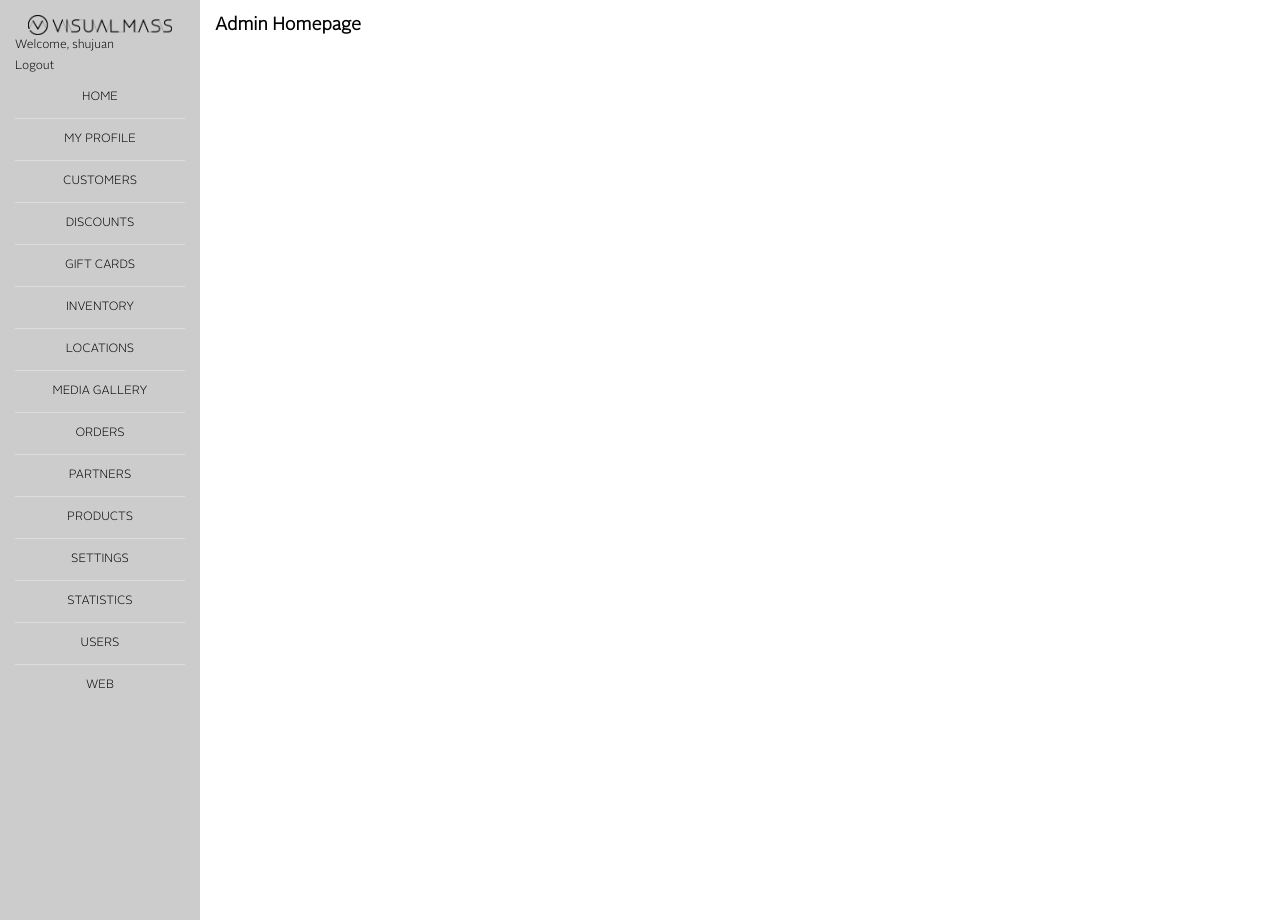
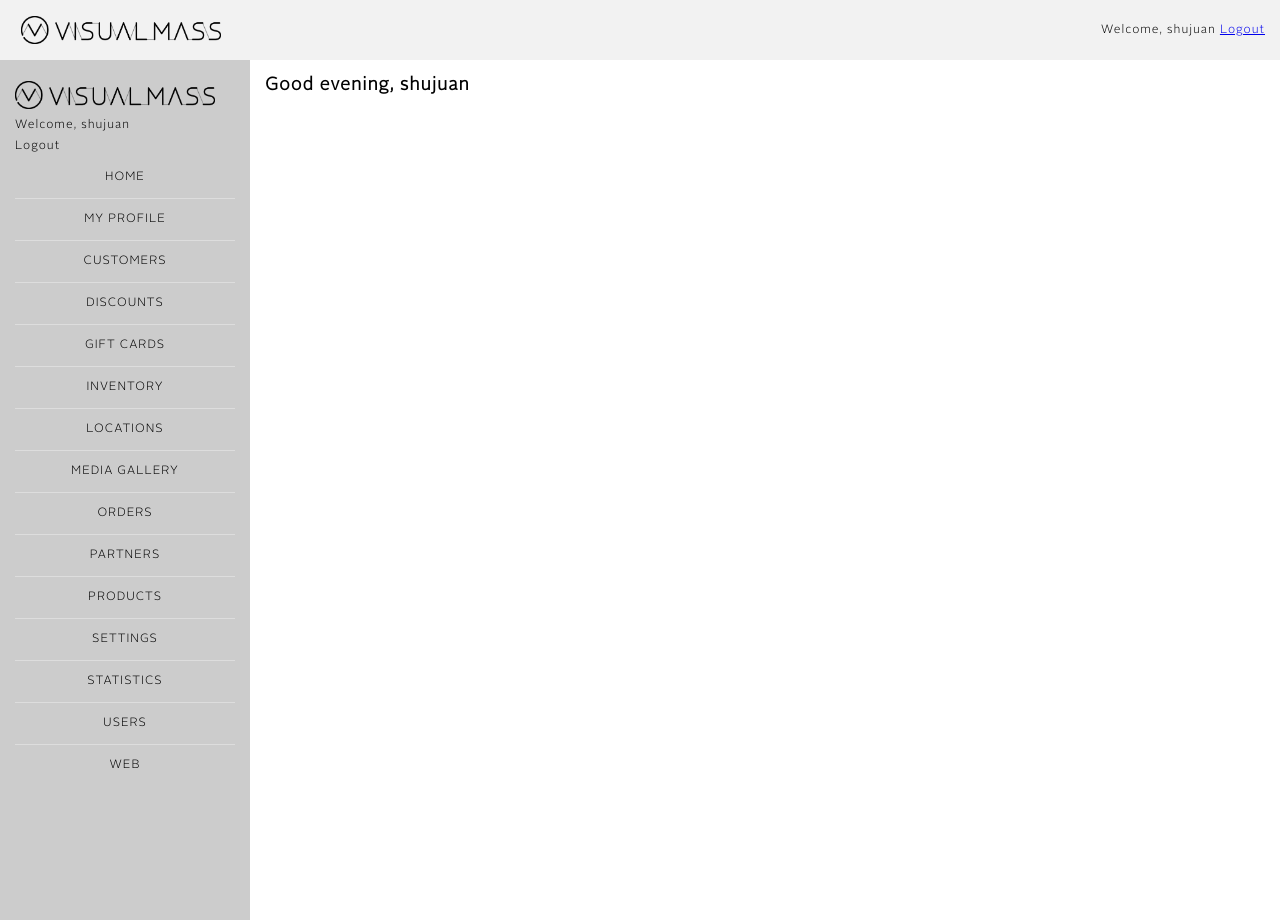
Before and after one commit to shujuan1393/visualmass, a PHP site: page /admin/admin.php in a window 1280 px wide. Run offline with PHP 8.4, Linux system fonts and the light colour scheme; a user stored in the database is signed in; data comes from the database, SQL or seed files in the repository; some libraries are stand-ins or nearby versions.

Commit message:
Added header bar and edited styles.css, Edited locations.php to check services row, Edited admin.php to have welcome text

```diff
--- a/admin/admin.php
+++ b/admin/admin.php
@@ -92,7 +92,27 @@ unset($_SESSION['addContactError']);
 unset($_SESSION['setContactDetailsError']);
 unset($_SESSION['setContactDetailsSuccess']);
 ?>
+<script>
+    var date = new Date();
+    var hrs = date.getHours();
+    var welcome = "oi";
+
+    if(hrs < 12) {
+        welcome = "Good morning, ";
+    }else if(hrs < 17) {
+        welcome = "Good afternoon, ";
+    }else if(hrs < 21) {
+        welcome = "Good evening, ";
+    }else {
+        welcome = "Good night, ";
+    }
+</script>
 <html>
+    <div id="frameheader">
+        <?php
+            require '../nav/adminHeader.php';
+        ?>
+    </div>
     <div id="framecontent">
         <div class='innertube'>
         <?php
@@ -102,7 +122,12 @@ unset($_SESSION['setContactDetailsSuccess']);
     </div>
     <div id="maincontent">
         <div class="innertube">
-        <h2>Admin Homepage</h2>
+            <?php
+
+            ?>
+            <h2><?php
+                    echo $welcome = "<script>document.write(welcome)</script>" .$_SESSION['loggedUser'];
+                ?></h2>
         </div>
     </div>
 
--- a/admin/locations.php
+++ b/admin/locations.php
@@ -219,8 +219,9 @@ if (isset($_GET['id'])) {
             <table width='500px' style='margin-left: 70px; margin-top:-20px'>
                 <tr><td>
             <?php
-                $serviceArr = explode(",", $erow['services']);
-
+                if(!empty($erow['services'])){
+                    $serviceArr = explode(",", $erow['services']);
+                }
                 $serviceSql = "Select * from services";
                 $serviceResult = mysqli_query($link, $serviceSql);
 
--- a/nav/adminHeader.php
+++ b/nav/adminHeader.php
@@ -18,4 +18,13 @@
         <script language="javascript" src="../calendar/calendar.js"></script>
         <link href="../styles.css" rel="stylesheet" type="text/css" />
     </head>
+    <body>
+        <div class="logo_sidebar"></div>
+        <div class ="rightheader">
+            <?php
+                echo "Welcome, " .$_SESSION['loggedUser'];
+                echo "&nbsp<a href='../logout.php'>Logout</a>";
+            ?>
+        </div>
+    </body>
 </html>
--- a/styles.css
+++ b/styles.css
@@ -1,6 +1,11 @@
 @font-face{
-    font-family: 'Alright Sans';
+    font-family: 'Alright Sans-Light';
     src: url(font/AlrightSans-Light-v3.otf);
+}
+
+@font-face{
+    font-family: 'Alright Sans-Medium';
+    src: url(font/AlrightSans-Medium-v3.otf);
 }
 
 html,body {
@@ -19,7 +24,8 @@ body {
     line-height: 21px;
     font-size: 12px;
     color: #000;
-    font-family: 'Alright Sans';
+    font-family: 'Alright Sans-Light';
+    letter-spacing: 1px;
 }
 
 .container{
@@ -73,7 +79,6 @@ input[type=button], input[type=submit], input[type=reset] {
 .logo {
     margin: auto;
     text-align: center;
-    max-width: 300px;
     padding: 50px;
     background-image: url(images/HorizontalLogo_black.png);
     background-repeat: no-repeat;
@@ -82,14 +87,12 @@ input[type=button], input[type=submit], input[type=reset] {
 }
 
 .logo_sidebar {
-    margin: auto;
-    text-align: center;
-    max-width: 200px;
-    padding: 10px;
+    padding: 20px;
+    left: 10px;
     background-image: url(images/HorizontalLogo_black.png);
     background-repeat: no-repeat;
-    background-size: auto 20px;
-    background-position: center center;
+    background-size: 200px auto;
+    background-position: 1% center;
 }
 
 form {
@@ -121,12 +124,22 @@ td {
     text-align: center;
 }
 
+#frameheader{
+    top: 0;
+    width: 100%;
+    height: auto;
+    padding: 10px;
+    background: #f2f2f2;
+    display: block;
+    position: fixed;
+}
+
 #framecontent{
     position: fixed;
-    top: 0;
+    top: 60px;
     bottom: 0;
     left: 0;
-    width: 200px; /*Width of frame div*/
+    width: 250px; /*Width of frame div*/
     height: 100%;
     overflow: auto; /*Disable scrollbars. Set to "scroll" to enable*/
     background: #ccc;
@@ -163,22 +176,18 @@ td {
     text-decoration: none;
 }
 
-#framecontent a:hover {
-    color: #808080;
+#framecontent a:link, #framecontent a:visited {
+    color: #000;
 }
 
-#framecontent a:active {
+#framecontent a:hover, #framecontent a:active {
     color: #fff;
-}
-
-#framecontent a:visited {
-    color: #000;
 }
 
 #maincontent{
     position: fixed;
-top: 0;
-left: 200px; /*Set left value to WidthOfFrameDiv*/
+    top: 60px;
+    left: 250px; /*Set left value to WidthOfFrameDiv*/
     right: 0;
     bottom: 0;
     overflow: auto;
@@ -189,13 +198,11 @@ background: #fff;
     margin: 15px; /*Margins for inner DIV inside each DIV (to provide padding)*/
 }
 
-* html body{ /*IE6 hack*/
-padding: 0 0 0 200px; /*Set value to (0 0 0 WidthOfFrameDiv)*/
-}
-
-* html #maincontent{ /*IE6 hack*/
-height: 100%;
-width: 100%;
+.rightheader {
+    position: absolute;
+    top: 0px;
+    right: 15px;
+    padding: 20px;
 }
 
 #settings, #web {
@@ -203,7 +210,7 @@ width: 100%;
 }
 
 #webDropdown li {
-    font-size: 14px;
+    font-size: inherit;
 }
 
 .setting-tooltips {
```
Lines whose indentation alone changed are shown as unchanged.
